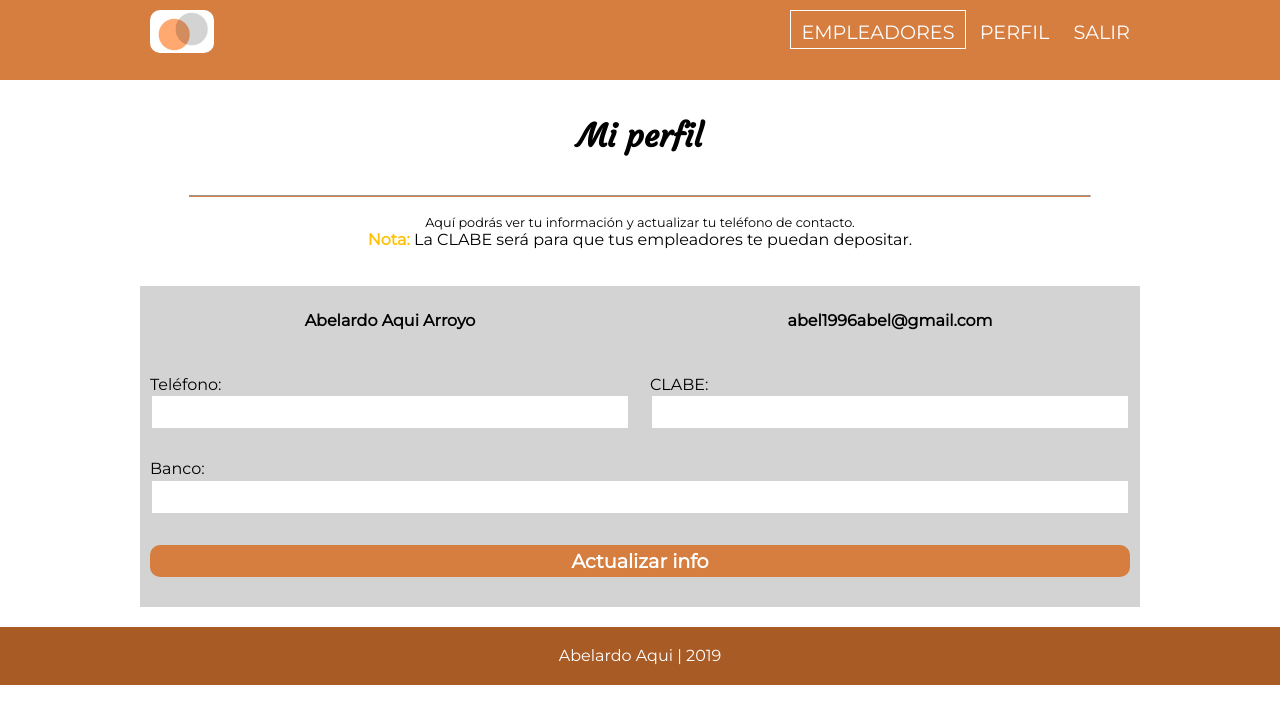
After one commit to TecAbel/ttman, a PHP site: page /app/perfil in a window 1280 px wide. The commit adds this page. Shown: the top 724 px of the page. Run offline with PHP 8.4, Linux system fonts and the light colour scheme; some libraries are stand-ins or nearby versions.

Commit message:
mi perfil

```diff
--- a/app/actividades-control.php
+++ b/app/actividades-control.php
@@ -25,7 +25,7 @@
             <table class="tabla-actividades">
                 <thead>
                     <th>Fecha</th>
-                    <th>actividad</th>
+                    <th>Actividad</th>
                     <th>Detalle actividad</th>
                     <th>Monto</th>
                 </thead>
--- /dev/null
+++ b/app/perfil.php
@@ -0,0 +1,44 @@
+<?php
+    include '../php/includes/header.php';
+?>
+
+    <div class="contenedor contenedor-app clearfix">
+        <h1>Mi perfil</h1>
+        <hr>
+        <p class="centrado">
+            <small class="centrado">Aquí podrás ver tu información y actualizar tu teléfono de contacto.</small> <br><strong><span class="color-amarillo">Nota:</span></strong> La CLABE será para que tus empleadores te puedan depositar.
+        </p>
+    </div>
+
+    <div class="contenedor bg-gris">
+        <div class="contendor-campos">
+            <form action="" id="frmPerfil" method="post">
+                <div class="campo">
+                    <p class="centrado"><label for="txtNombre"><strong>Abelardo Aqui Arroyo</strong></label></p>
+                </div>
+                <div class="campo">
+                    <p class="centrado"><label for="txtCorreo"><strong>abel1996abel@gmail.com</strong></label></p>
+                </div>
+                <div class="campo">
+                    <label for="txtTelefono">Teléfono:</label>
+                    <input type="tel" name="txtTelefono" id="txtTelefono">
+                </div>
+                <div class="campo">
+                    <label for="txtTelefono">CLABE:</label>
+                    <input class="color-verde" type="tel" name="txtTelefono" id="txtTelefono">
+                </div>
+                <div class="campo">
+                    <label for="txtTelefono">Banco:</label>
+                    <input class="color-verde" type="tel" name="txtTelefono" id="txtTelefono">
+                </div>
+                <div class="campo w-100">
+                    <input type="submit" class="btn primario" value="Actualizar info">
+                </div>
+
+            </form>
+        </div>
+    </div>
+
+<?php
+    include '../php/includes/footer.php';
+?>
--- a/css/estilos.css
+++ b/css/estilos.css
@@ -388,7 +388,7 @@ input{
     background-color: white;
 }
 input:focus{
-    border: 2px solid var(--color-primario);
+    border: 3px solid var(--color-primario)!important;
 }
 
 
--- a/php/includes/header.php
+++ b/php/includes/header.php
@@ -25,7 +25,7 @@
 
             <div class="navegacion-principal">
                 <a href="empleadores" class="activo">Empleadores</a>
-                <a href="#">Perfil</a>
+                <a href="perfil">Perfil</a>
                 <a href="#">Salir</a>
             </div>
         </div>
```
